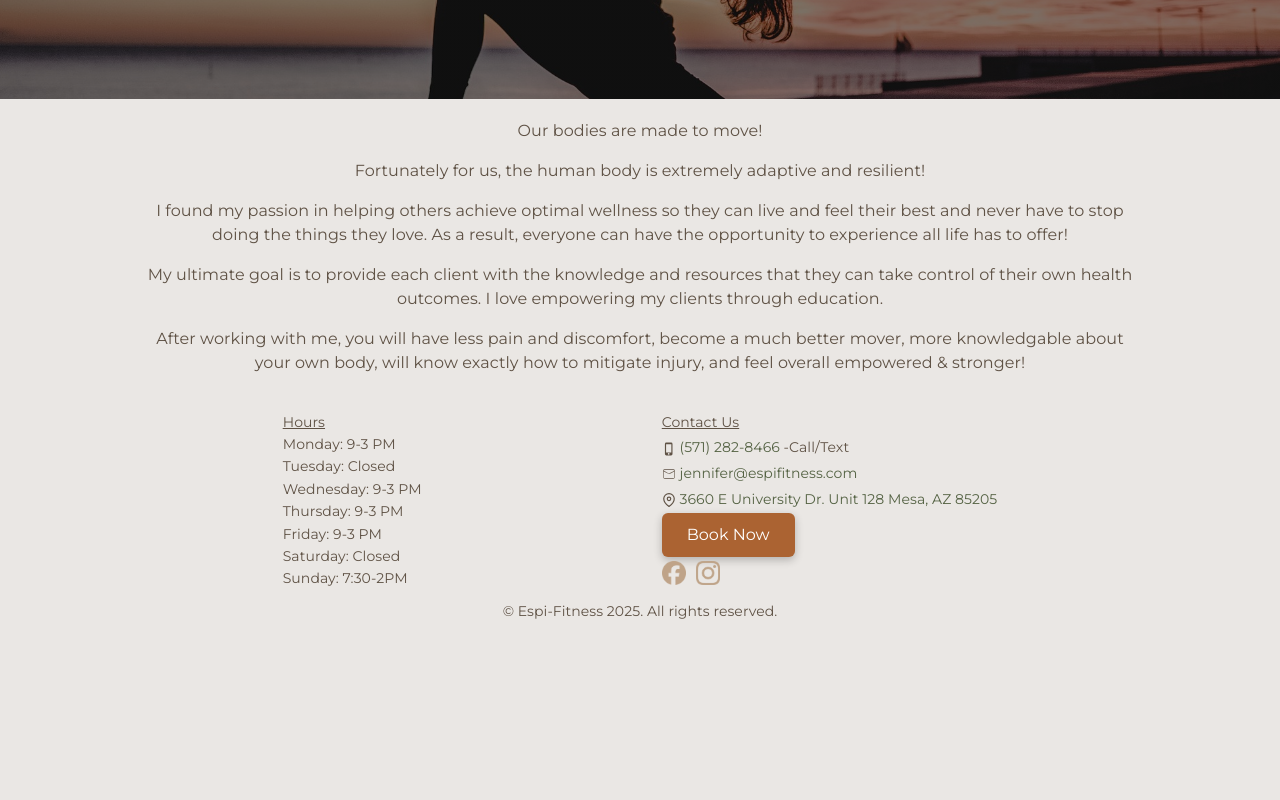
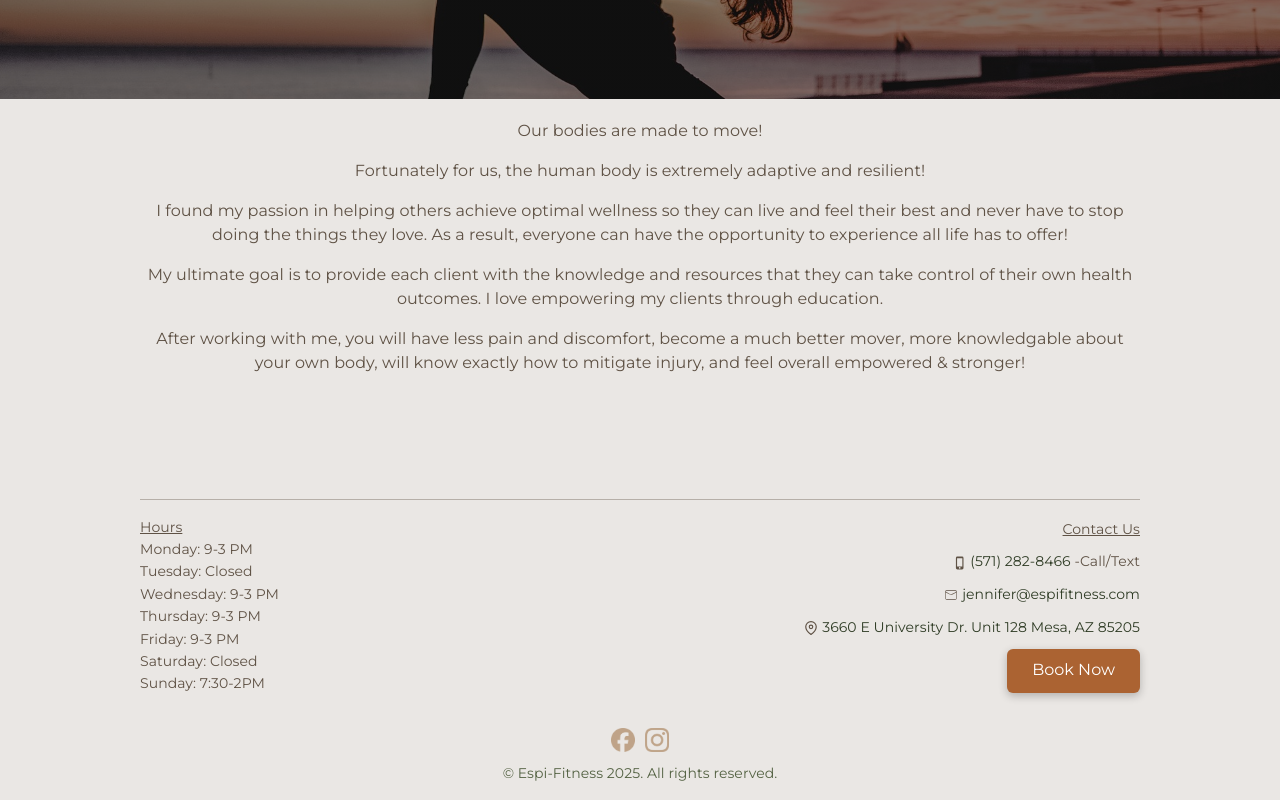
Before and after one commit to justin-mcclain/espi-fitness, a React (Create React App) app: page / in a window 1280 px wide. Shown: the part 490-1290 px from the top of the page. Before the commit the page ends 1144 px from the top, so only its background shows below. Built offline with nearby package versions, Linux system fonts and the light colour scheme.

Commit message:
footer realignment and styling

```diff
--- a/src/components/Footer/footer.jsx
+++ b/src/components/Footer/footer.jsx
@@ -10,18 +10,10 @@ import { FiMapPin } from "react-icons/fi";
 
 export const Footer = () => {
 	return (
-		<div id="fix">
-			{/* <iframe
-				src="https://www.google.com/maps/embed?pb=!1m18!1m12!1m3!1d3330.0018826004457!2d-111.75428502359847!3d33.423195273400324!2m3!1f0!2f0!3f0!3m2!1i1024!2i768!4f13.1!3m3!1m2!1s0x872ba917d330ce6b%3A0x93a39ce5b8f64cc5!2sESPI%20Fitness%20Performance%20%26%20Recovery!5e0!3m2!1sen!2sus!4v1753718255081!5m2!1sen!2sus"
-				width="50%"
-				height="350"
-				style={{ border: 0 }}
-				allowfullscreen=""
-				loading="lazy"
-				title="Google Maps Embed"
-				referrerpolicy="no-referrer-when-downgrade"></iframe> */}
 		<footer id="footer">
 			<div id="footer-content">
+				<div id="footer-content-upper">
+					<div id="footer-section">
 						<div>
 							<p class="caption">Hours</p>
 							<p class="caption">Monday: 9-3 PM</p>
@@ -33,11 +25,12 @@ export const Footer = () => {
 							<p class="caption">Sunday: 7:30-2PM</p>
 						</div>
 					</div>
-				<div id="footer-content">
+					<div id="footer-section">
 						<p class="caption">Contact Us</p>
 						<p class="caption">
 							<MdOutlinePhoneIphone />{" "}
-						<a href="tel:+15712828466">(571) 282-8466</a> -Call/Text
+							<a href="tel:+15712828466">(571) 282-8466</a>{" "}
+							-Call/Text
 						</p>
 						<p class="caption">
 							<CiMail />{" "}
@@ -51,9 +44,15 @@ export const Footer = () => {
 								3660 E University Dr. Unit 128 Mesa, AZ 85205
 							</a>
 						</p>
-					<a href="https://espifitness.square.site" target="_blank">
+						<a
+							href="https://espifitness.square.site"
+							target="_blank">
 							<button>Book Now</button>
 						</a>
+					</div>
+				</div>
+				<div id="footer-content-lower">
+					<div id="copy">
 						<div id="socials">
 							<a
 								href="https://www.facebook.com/EspiFit/"
@@ -84,12 +83,13 @@ export const Footer = () => {
 								/>
 							</a>
 						</div>
-				</div>
-			</footer>
 						<p className="caption">
 							&copy; Espi-Fitness 2025. All rights reserved.
 						</p>
 					</div>
+				</div>
+			</div>
+		</footer>
 	);
 };
 
--- a/src/components/Footer/footer.scss
+++ b/src/components/Footer/footer.scss
@@ -1,13 +1,32 @@
 @import "/src/styles/mixins.scss";
 
-#footer {
+footer {
+	padding-top: 88px;
+	display: flex;
+	justify-content: center;
+	align-items: center;
+}
+
+#footer-content {
+	border-top: 1px solid #5f52455f;
+	padding-top: 16px;
 	width: clamp(300px, 80vw, 1000px);
 	display: flex;
 	justify-content: center;
-	gap: 240px;
-	align-items: flex-start;
+	flex-direction: column;
+	gap: 32px;
 }
-#footer-content {
+
+#footer-content-upper {
+	display: flex;
+	justify-content: space-evenly;
+	align-items: center;
+		div:nth-child(2) {
+			align-items: flex-end;
+	}
+}
+#footer-section {
+	flex: 1;
 	min-height: 175px;
 	display: flex;
 	flex-direction: column;
@@ -21,11 +40,25 @@
 	}
 	a {
 		text-decoration: none;
-		color: #546243;
+		color: #2F3C25;
 	}
 	button {
 		@include button-style;
 	}
+}
+
+#copy {
+	display: flex;
+	justify-content: center;
+	align-items: center;
+	flex-direction: column;
+	gap: 10px;
+	height: 100%;
+	color: #546243;
+	p {
+		margin: 0;
+	}
+	padding-bottom: 16px;
 }
 
 #socials {
@@ -39,9 +72,10 @@
 		position: relative;
 		display: inline-block;
 
-        .social-white {
-            filter: invert(33%) sepia(14%) saturate(569%) hue-rotate(349deg) brightness(96%) contrast(96%);
-        }
+		.social-white {
+			filter: invert(33%) sepia(14%) saturate(569%) hue-rotate(349deg)
+				brightness(96%) contrast(96%);
+		}
 
 		.social-white,
 		.social-color {
@@ -68,15 +102,3 @@
 		}
 	}
 }
-
-#fix {
-	margin-bottom: 32px;
-	display: flex;
-	justify-content: center;
-	align-items: center;
-	flex-direction: column;
-	gap: 10px;
-	p {
-		margin: 0;
-	}
-}
--- a/src/components/Home/home.jsx
+++ b/src/components/Home/home.jsx
@@ -4,7 +4,7 @@ import heroImage from "../../assets/hero.jpg";
 
 const Home = () => {
 	return (
-		<div>
+		<div id="home">
 			<div
 				id="home-hero"
 				style={{
```
Lines whose indentation alone changed are shown as unchanged.
